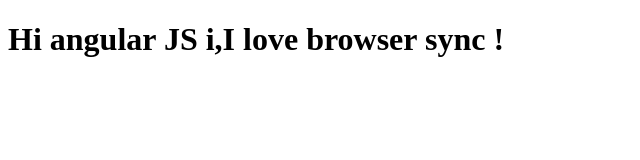
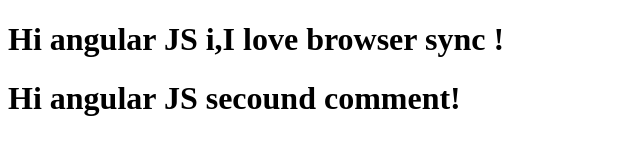
Before and after one commit to RavikiranJakkannavar/coursera-angular-js, a plain HTML site: page index.html in a window 1280 px wide. Shown: the whole page, without its empty margins (0-640 px from the left). Drawn offline with Linux system fonts and the light colour scheme.

Commit message:
first webfile is modified

```diff
--- a/index.html
+++ b/index.html
@@ -6,5 +6,6 @@
   </head>
   <body>
     <h1>Hi angular JS i,I love browser sync !</h1>
+    <h1>Hi angular JS secound comment!</h1>
   </body>
 </html>
```
